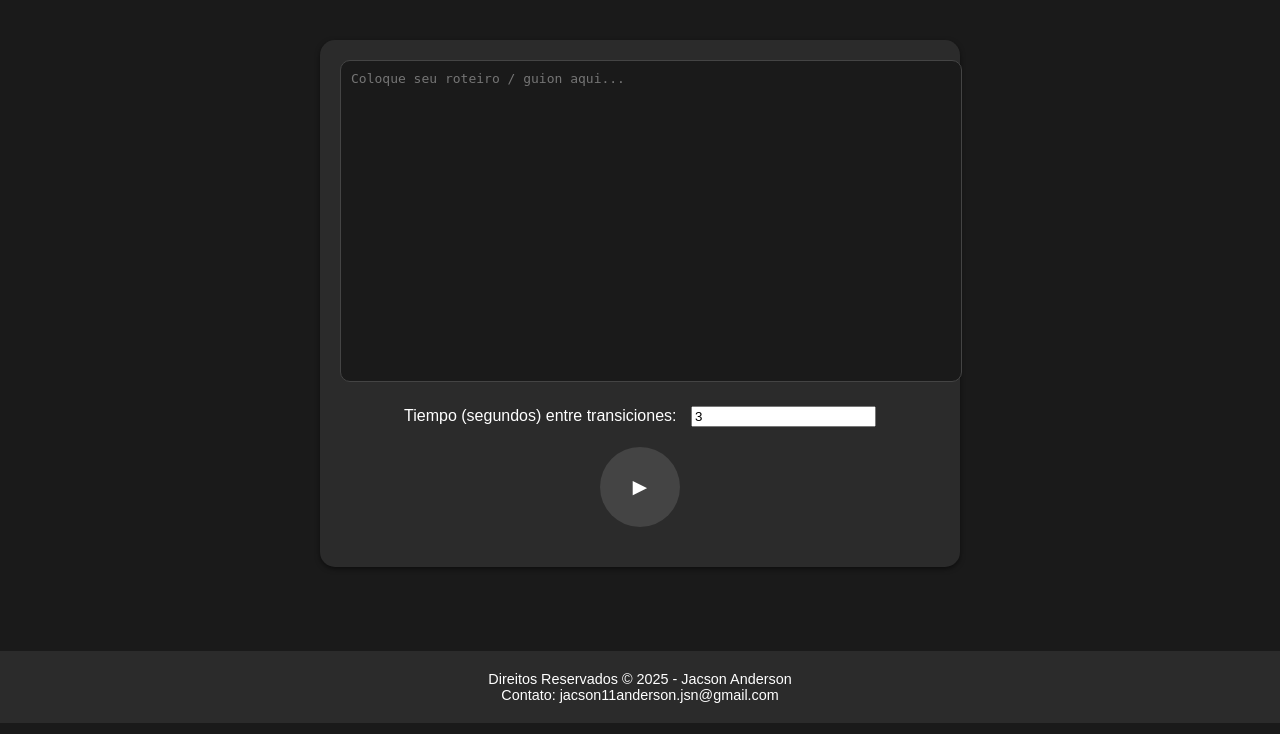
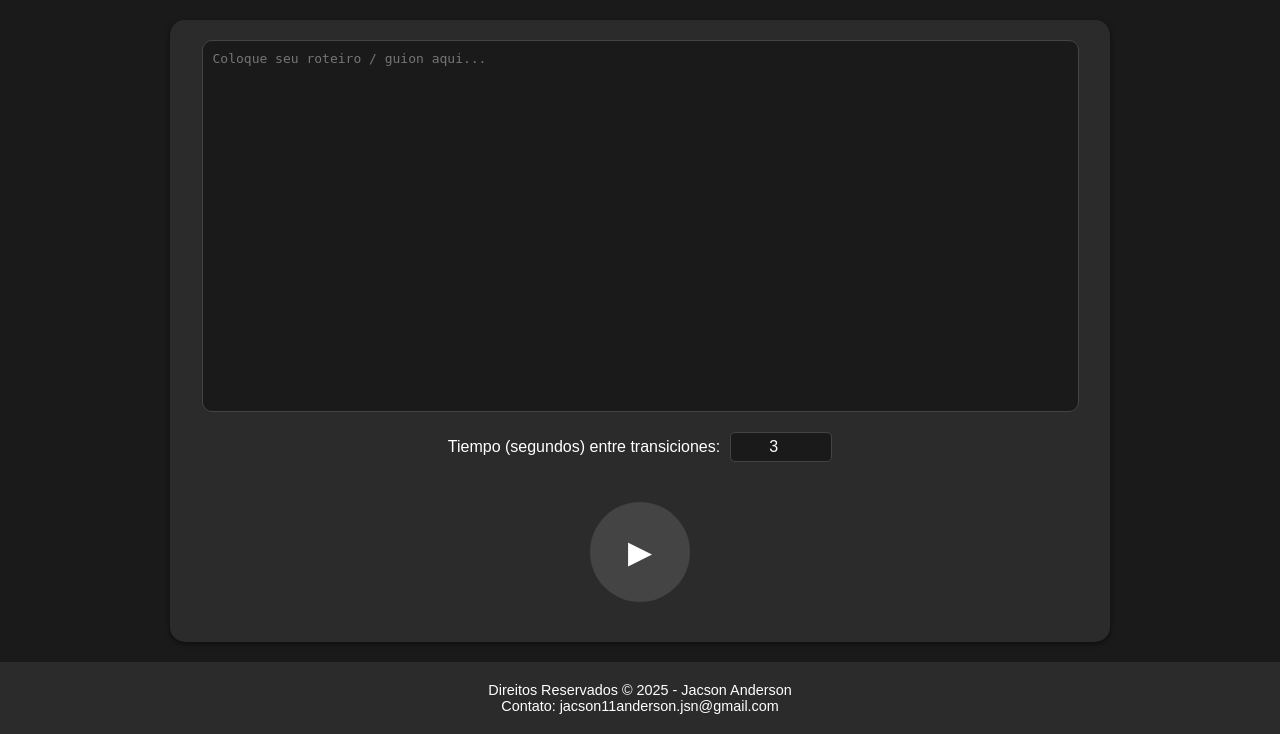
Before and after one commit to JacsonAnderson/Prompter-Amazon-Studio, a PHP site: page / in a window 1280 px wide. Shown: the part 77-811 px from the top of the page. Run offline with PHP 8.4, Linux system fonts and the light colour scheme.

Commit message:
Modificacoes no css

```diff
--- a/assets/css/style.css
+++ b/assets/css/style.css
@@ -1,4 +1,4 @@
-/* Reset y layout flex para garantizar footer en el rodapé */
+/* Reset e layout flex para garantir o footer no rodapé */
 html, body {
     height: 100%;
     margin: 0;
@@ -8,14 +8,17 @@ html, body {
   body {
     display: flex;
     flex-direction: column;
-    background-color: #1a1a1a; /* tono oscuro, no es negro puro */
+    background-color: #1a1a1a; /* tom escuro, não é preto puro */
     font-family: Arial, sans-serif;
     color: #fff;
   }
 
-  /* Wrapper para empujar el footer al final */
+  /* Wrapper para centralizar o conteúdo e empurrar o footer para o final */
   #content-wrap {
     flex: 1;
+    display: flex;
+    align-items: center;     /* Alinhamento vertical */
+    justify-content: center; /* Alinhamento horizontal */
   }
 
   /* Header */
@@ -31,18 +34,23 @@ html, body {
 
   /* Container de entrada */
   .container {
-    max-width: 600px;
-    margin: 40px auto;
-    padding: 20px;
+    width: 90%;               /* O container ocupa 90% da largura da tela */
+    max-width: 900px;         /* Limite de largura maior para ficar mais largo */
     background-color: #2b2b2b;
     border-radius: 15px;
     box-shadow: 0 2px 5px rgba(0,0,0,0.5);
+    padding: 20px;
+    margin: 20px;
+    text-align: center;       /* Centraliza o conteúdo interno */
   }
 
   /* Textarea */
   textarea {
-    width: 100%;
-    height: 300px;
+    display: block;
+    margin: 0 auto;
+    width: 95%;               /* Quase toda a largura do container */
+    max-width: 100%;          /* Garante que não passe do container */
+    height: 350px;            /* Aumente se quiser mais altura */
     background-color: #1a1a1a;
     border: 1px solid #444;
     border-radius: 10px;
@@ -52,35 +60,56 @@ html, body {
     resize: none;
   }
 
-  /* Configuración del timer */
+  /* Configuração do timer */
   #timer-config {
     margin: 20px 0;
-    text-align: center;
+    display: inline-flex;    /* inline-flex para centralizar no texto */
+    align-items: center;
+    justify-content: center;
+    gap: 10px;
   }
   #timer-config label {
-    margin-right: 10px;
     font-size: 1em;
   }
 
-  /* Botón de inicio (redondo) */
+  /* Estilos para o input de tempo */
+  #delay-input {
+    background-color: #1a1a1a;
+    border: 1px solid #444;
+    border-radius: 5px;
+    color: #fff;
+    font-size: 1em;
+    padding: 5px 10px;
+    width: 80px;
+    text-align: center;
+  }
+
+  /* Botão de início (redondo) */
   .start-btn {
-    display: block;
+    display: flex;
+    align-items: center;
+    justify-content: center;
     margin: 20px auto;
-    width: 80px;
-    height: 80px;
+    width: 100px;
+    height: 100px;
     border: none;
     border-radius: 50%;
     background-color: #444;
     color: #fff;
-    font-size: 1.5em;
     cursor: pointer;
     transition: background-color 0.3s ease;
   }
+
+  .start-btn .icon {
+    font-size: 3em; /* Aumente esse valor para deixar o ícone maior */
+  }
+
   .start-btn:hover {
     background-color: #555;
   }
 
-  /* Overlay del prompter y slots */
+
+  /* Overlay do prompter e slots */
   #prompter-overlay {
     position: fixed;
     top: 0;
@@ -93,21 +122,21 @@ html, body {
     z-index: 100;
   }
 
-  /* Los 3 contenedores (slots) de texto */
+  /* Os 3 contêineres (slots) de texto */
   .prompter-slot {
     position: absolute;
     left: 50%;
     width: 90%;
     transform: translateX(-50%);
     text-align: center;
-    /* Las transiciones se aplicarán vía JS */
+    /* As transições serão aplicadas via JS */
   }
 
-  /* Posiciones y estilos iniciales */
+  /* Posições e estilos iniciais dos slots */
   #prev-text {
     top: 15%;
     font-size: 1.5em;
-    opacity: 0; /* Inicialmente, el slot superior está oculto */
+    opacity: 0;
   }
   #curr-text {
     top: 50%;
--- a/index.php
+++ b/index.php
@@ -6,7 +6,10 @@
       <label for="delay-input">Tiempo (segundos) entre transiciones:</label>
       <input type="number" id="delay-input" value="3" min="1">
     </div>
-    <button id="start-btn" class="start-btn" title="Comenzar el Prompter">&#9658;</button>
+    <button id="start-btn" class="start-btn" title="Comenzar el Prompter">
+        <span class="icon">&#9658;</span>
+    </button>
+
   </div>
   <!-- Overlay del prompter con 3 slots para los textos -->
   <div id="prompter-overlay">
```
